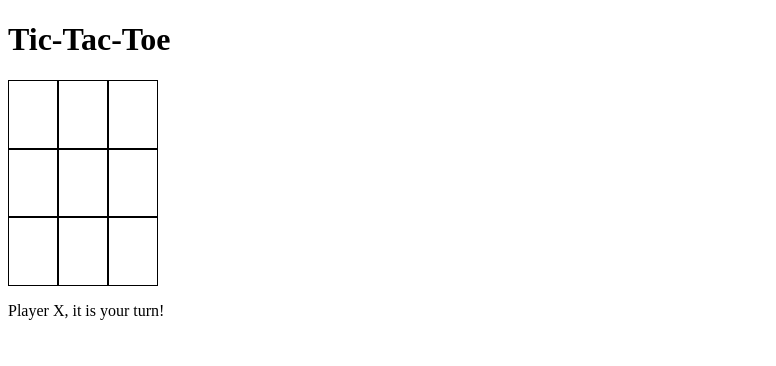
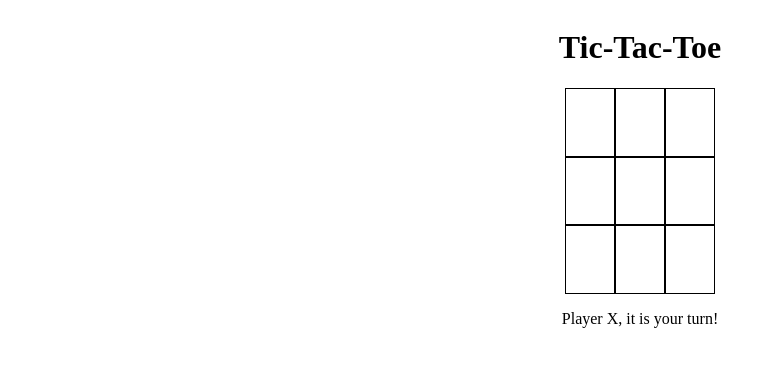
Before and after one commit to victoriamertens/tic-tac-toe, a React app: page / in a window 1280 px wide. Shown: the top 366 px of the page, without its empty margins (0-776 px from the left). Built offline with nearby package versions, Linux system fonts and the light colour scheme; the HTML template or start-up script is replaced by a standard one.

Commit message:
Refactored and minor styling

```diff
--- a/src/App.js
+++ b/src/App.js
@@ -2,7 +2,7 @@ import React from 'react';
 import { Board } from 'src/Components/Board.jsx';
 
 const App = () => (
-  <div>
+  <div className="app">
     <h1>Tic-Tac-Toe</h1>
     <Board />
   </div>
--- a/src/Components/Board.css
+++ b/src/Components/Board.css
@@ -1,3 +1,9 @@
+.app {
+  display: flex;
+  flex-direction: column;
+  align-items: center;
+}
+
 .container {
   display: grid;
   grid-template: repeat(3, 1fr) / repeat(3, 1fr);
--- a/src/Components/Board.jsx
+++ b/src/Components/Board.jsx
@@ -7,7 +7,6 @@ import { useState } from 'react';
 export function Board() {
   let [player, setPlayer] = useState('X');
   let [boardData, setBoardData] = useState(Array.apply(null, Array(9)));
-  let [winner, setWinner] = useState(false);
 
   let winningConfig = [
     [0, 1, 2],
@@ -21,7 +20,6 @@ export function Board() {
   ];
 
   let handleWinner = () => {
-    console.log('Checking winner');
     for (let win of winningConfig) {
       if (
         boardData[win[0]] === undefined ||
```
